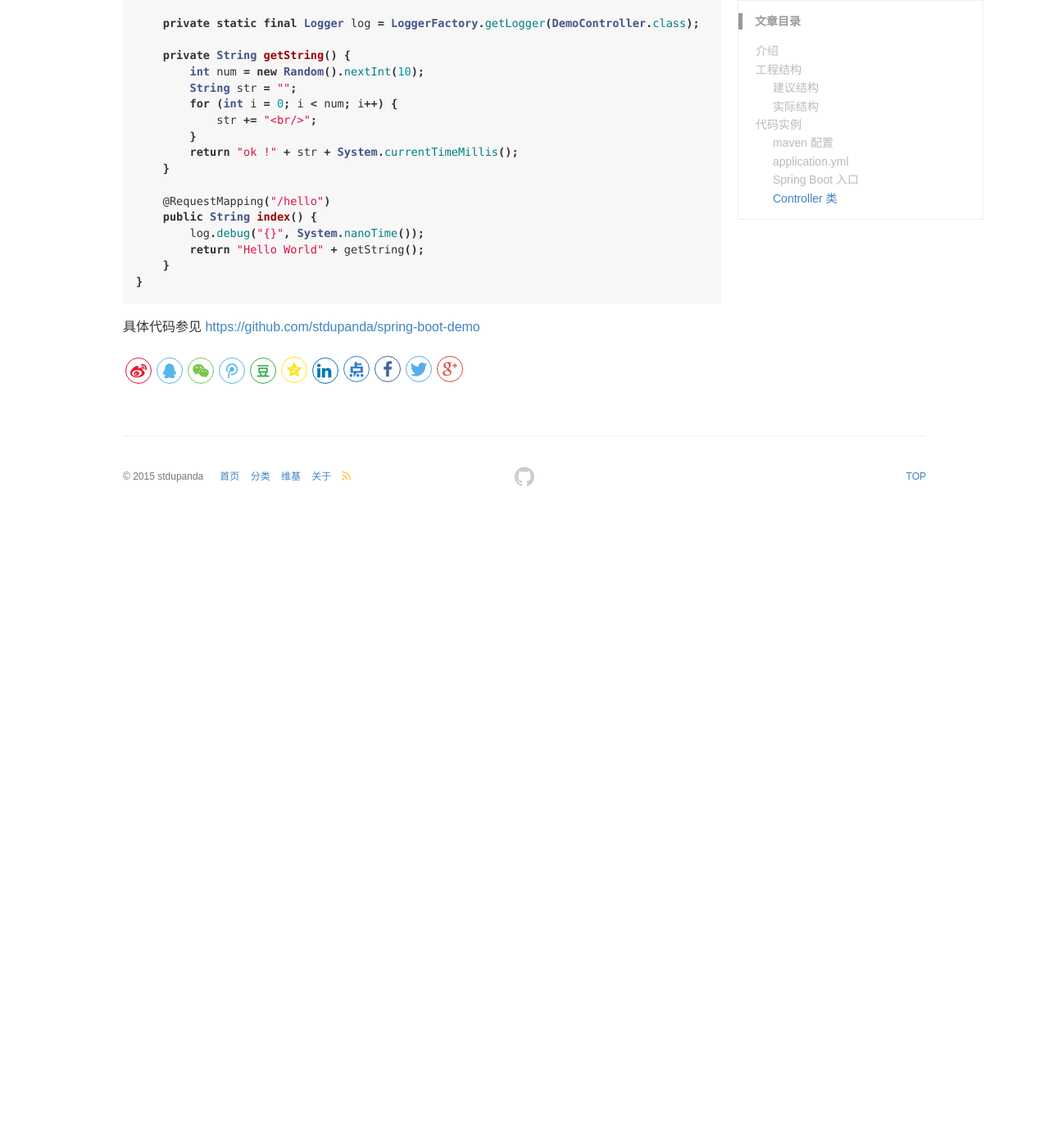
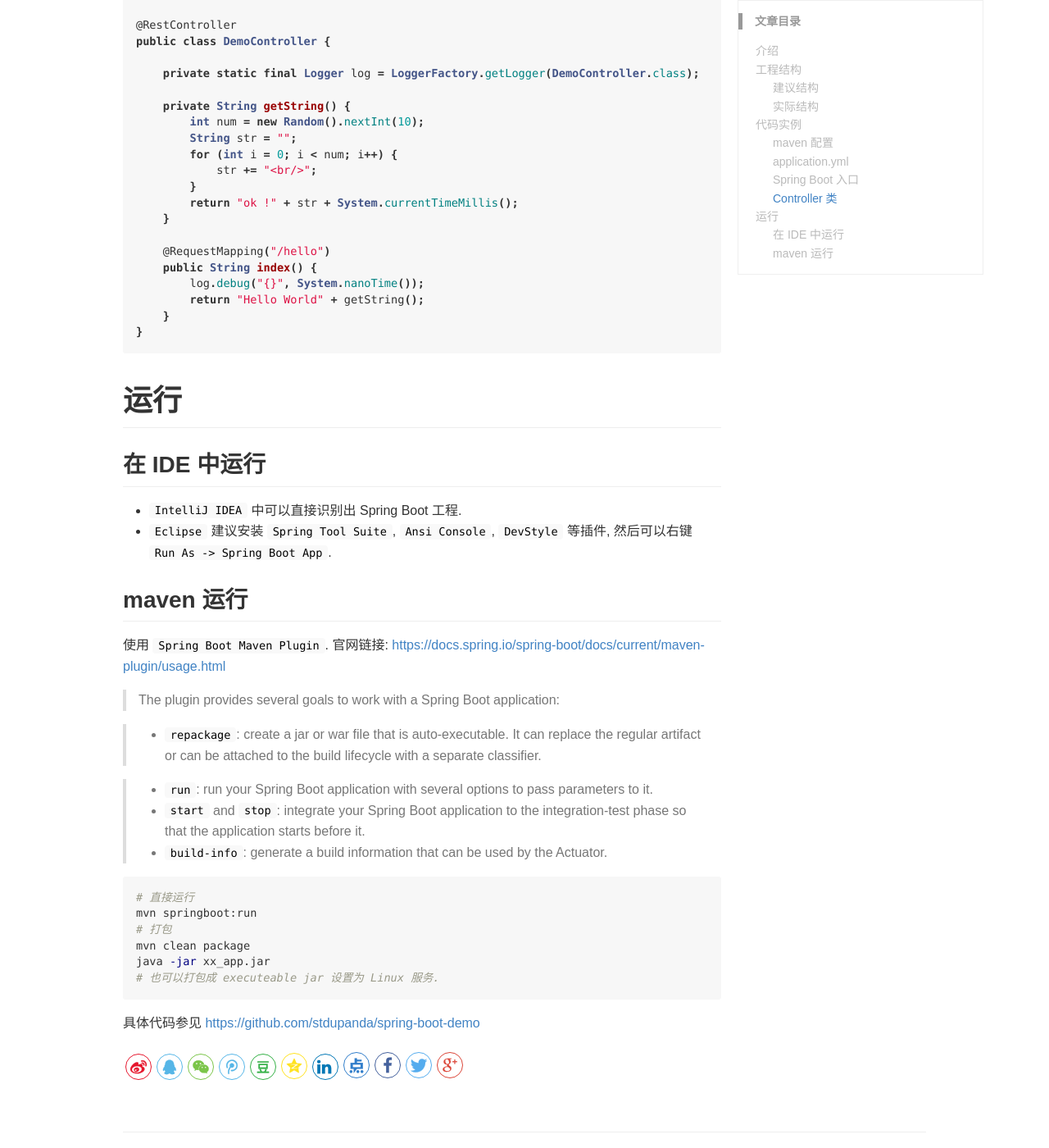
Before and after one commit to stdupanda/stdupanda.github.io, a Jekyll site: the page built from _posts/SpringBoot/2018-01-08-springboot-00-basic.md, in a window 1280 px wide and 1400 px high, scrolled down 5230 px. Shown: the whole window at 82% size. Built offline with Jekyll 4.4.1, drawn with Linux system fonts in a browser that asks for light colours; nearby versions of some CDN libraries; before the commit the page ends 5860 px from its top, so only the background shows below that; some of the changed text lies outside the part shown.

Commit message:
2018-1-11 10:10:16

````diff
--- a/_posts/SpringBoot/2018-01-08-springboot-00-basic.md
+++ b/_posts/SpringBoot/2018-01-08-springboot-00-basic.md
@@ -1,12 +1,12 @@
 ---
 layout: post
-title: springboot 001
+title: SpringBoot 系列 00 一个简单的 Spring Boot 工程
 categories: SpringBoot
 description: socket 相关整理
 keywords: Java, socket, 套接字, nio, NIO, java
 ---
 
-SpringBoot 系列 00 - 一个简单的 Spring Boot 工程
+基本的 Spring Boot 工程, 集成了 Spring MVC
 
 # 介绍
 
@@ -26,7 +26,9 @@ Home page: [https://github.com/spring-projects/spring-boot](https://github.com/s
 
 > Absolutely no code generation and no requirement for XML configuration
 
-按照 Spring Boot 的规范进行开发, 效率真是提升了不止一个档次.
+以上摘自官网介绍.
+
+按照 Spring Boot 的**规范**进行开发, 效率真是提升了很多.
 
 java -jar xx.jar --debug
 
@@ -139,6 +141,7 @@ sb00
             <groupId>org.springframework.boot</groupId>
             <artifactId>spring-boot-starter-web</artifactId>
         </dependency>
+		<!-- https://docs.spring.io/spring-boot/docs/1.5.9.RELEASE/reference/htmlsingle/ -->
         <dependency>
             <groupId>org.springframework.boot</groupId>
             <artifactId>spring-boot-devtools</artifactId>
@@ -250,5 +253,32 @@ public class DemoController {
 }
 ```
 
+# 运行
+
+## 在 IDE 中运行
+
+- `IntelliJ IDEA` 中可以直接识别出 Spring Boot 工程.
+- `Eclipse` 建议安装 `Spring Tool Suite`, `Ansi Console`, `DevStyle` 等插件, 然后可以右键 `Run As -> Spring Boot App`.
+
+## maven 运行
+
+使用 `Spring Boot Maven Plugin`. 官网链接: [https://docs.spring.io/spring-boot/docs/current/maven-plugin/usage.html](https://docs.spring.io/spring-boot/docs/current/maven-plugin/usage.html "https://docs.spring.io/spring-boot/docs/current/maven-plugin/usage.html")
+
+> The plugin provides several goals to work with a Spring Boot application:
+
+> - `repackage`: create a jar or war file that is auto-executable. It can replace the regular artifact or can be attached to the build lifecycle with a separate classifier.
+
+> - `run`: run your Spring Boot application with several options to pass parameters to it.
+> - `start` and `stop`: integrate your Spring Boot application to the integration-test phase so that the application starts before it.
+> - `build-info`: generate a build information that can be used by the Actuator.
+
+```shell
+# 直接运行
+mvn springboot:run
+# 打包
+mvn clean package
+java -jar xx_app.jar
+# 也可以打包成 executeable jar 设置为 Linux 服务.
+```
 
 具体代码参见 [https://github.com/stdupanda/spring-boot-demo](https://github.com/stdupanda/spring-boot-demo "https://github.com/stdupanda/spring-boot-demo")
````
